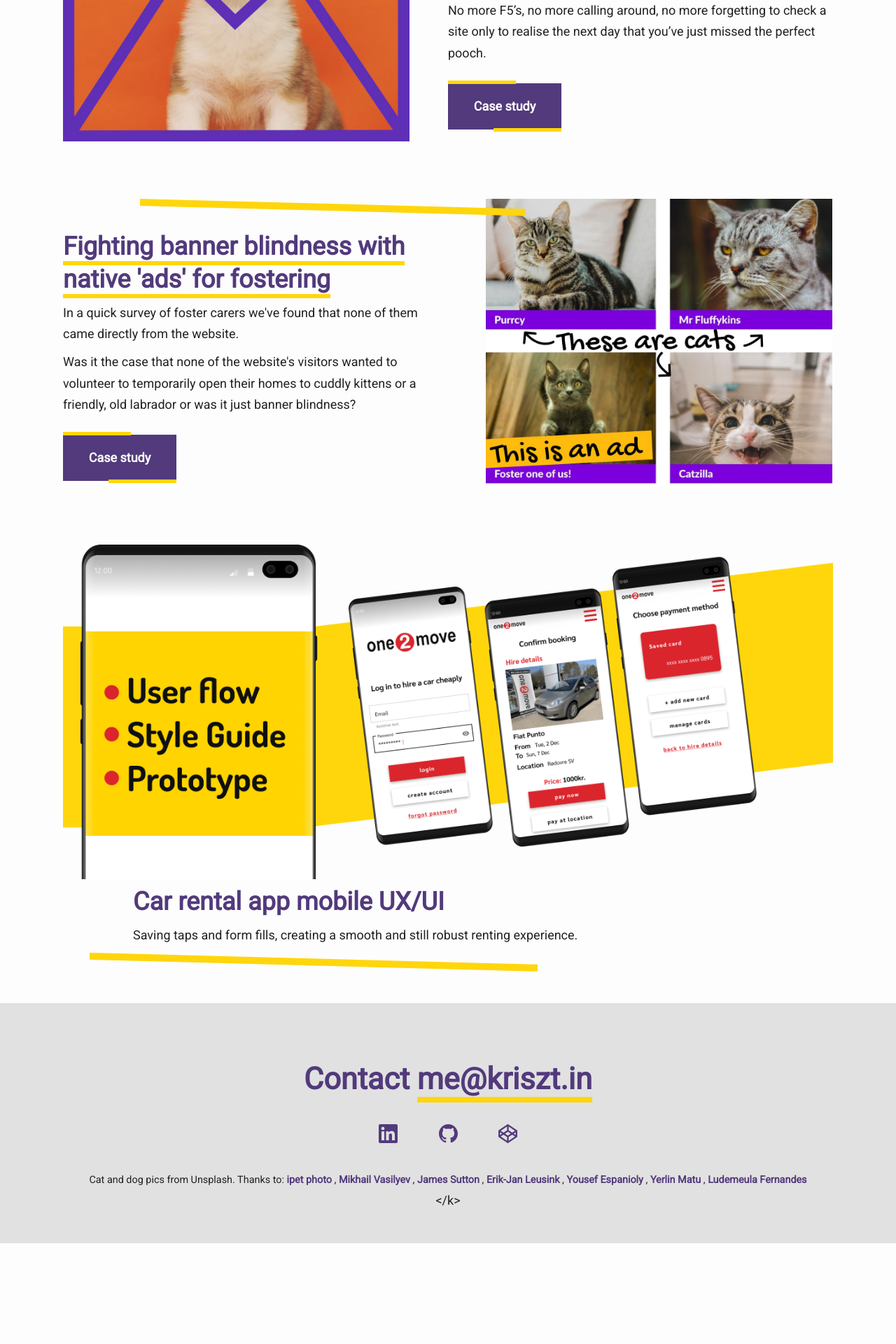
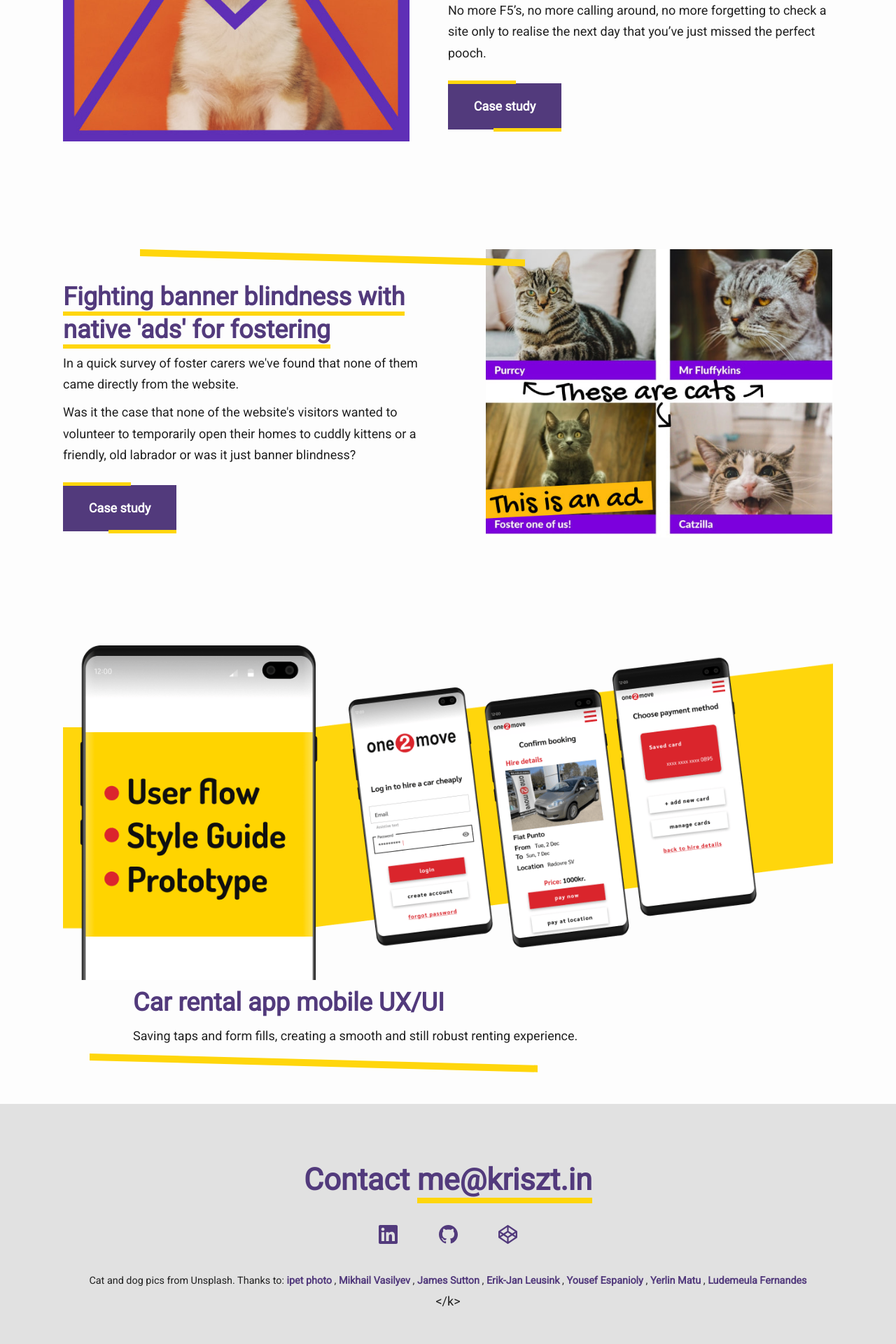
Before and after one commit to krisztin/cuddly-wixen, a Jekyll site: the page built from index.html, in a window 1280 px wide. Shown: the part 796-2716 px from the top of the page at 70% size. Built offline with Jekyll 4.4.1, drawn with Linux system fonts in a browser that asks for light colours; before the commit the page ends 2572 px from its top, so only the background shows below that.

Commit message:
cs spacing

```diff
--- a/_includes/case_studies.html
+++ b/_includes/case_studies.html
@@ -1,6 +1,6 @@
 {% for study in site.case_studies %} {% if study.category == "problem"%}
 <article
-  class="flex-container pad-tb {% if forloop.index == 1 %} flex-reverse {% endif %} relativity"
+  class="flex-container {% if forloop.index == 1 %} flex-reverse pad-tb {% else %} pad-tb--lg mar-tb {% endif %} relativity"
 >
   <div class="flex-item two-col">
     <div
```
